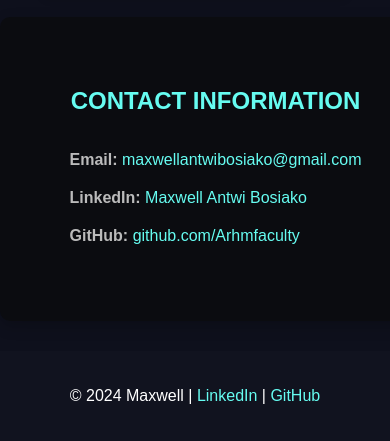
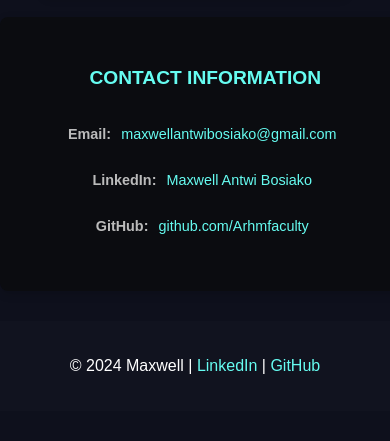
Before and after one commit to Arhmfaculty/Portfolio, a plain HTML site: page index.html in a window 390 px wide. Shown: the part 11241-11682 px from the top of the page. After the commit the page ends 11652 px from the top, so only its background shows below. Drawn offline with Linux system fonts and the light colour scheme.

Commit message:
footer design

```diff
--- a/index.css
+++ b/index.css
@@ -435,8 +435,9 @@ h3 {
     border-radius: 10px;
     box-shadow: 0 5px 15px rgba(0, 0, 0, 0.2);
     text-align: center;
-    margin: 0 auto; /* This centers the element horizontally */
-    width: 90%; /* Add responsive width */
+    margin: 0 auto;
+    width: 90%;
+    transition: transform 0.3s ease; /* Smooth scaling animation */
 }
 
 .contact-info h3 {
@@ -449,24 +450,72 @@ h3 {
     list-style: none;
     padding: 0;
     color: #bbb;
-    display: inline-block; /* Better centering for list items */
-    text-align: left; /* Align list text to left while keeping container centered */
+    display: inline-block;
+    text-align: center;
+    width: 100%; /* Full width on mobile */
 }
 
 .contact-info ul li {
     font-size: 1rem;
     margin-bottom: 20px;
+    padding: 8px 0; /* Better touch targets */
 }
 
 .contact-info a {
     color: #66fcf1;
     text-decoration: none;
-    transition: color 0.3s ease; /* Smooth hover effect */
+    transition: all 0.3s ease;
+    display: inline-block; /* Better for mobile interactions */
+    padding: 4px 8px; /* Larger touch area */
+    border-radius: 4px;
 }
 
 .contact-info a:hover {
     text-decoration: underline;
     color: #45a29e;
+    background-color: rgba(102, 252, 241, 0.1); /* Subtle hover background */
+    transform: translateY(-2px); /* Lift effect */
+}
+
+/* Mobile Responsive Adjustments */
+@media (max-width: 768px) {
+    .contact-info {
+        padding: 30px;
+        width: 95%;
+        border-radius: 8px;
+    }
+
+    .contact-info h3 {
+        font-size: 1.3rem;
+        margin-bottom: 15px;
+    }
+
+    .contact-info ul li {
+        font-size: 0.95rem;
+        margin-bottom: 15px;
+    }
+}
+
+@media (max-width: 480px) {
+    .contact-info {
+        padding: 20px;
+        box-shadow: 0 3px 10px rgba(0, 0, 0, 0.15);
+    }
+
+    .contact-info h3 {
+        font-size: 1.2rem;
+        margin-bottom: 12px;
+    }
+
+    .contact-info ul li {
+        font-size: 0.9rem;
+        margin-bottom: 12px;
+        padding: 6px 0;
+    }
+
+    .contact-info a {
+        padding: 3px 6px;
+    }
 }
 
 /* Responsive Design for Smaller Screens */
```
